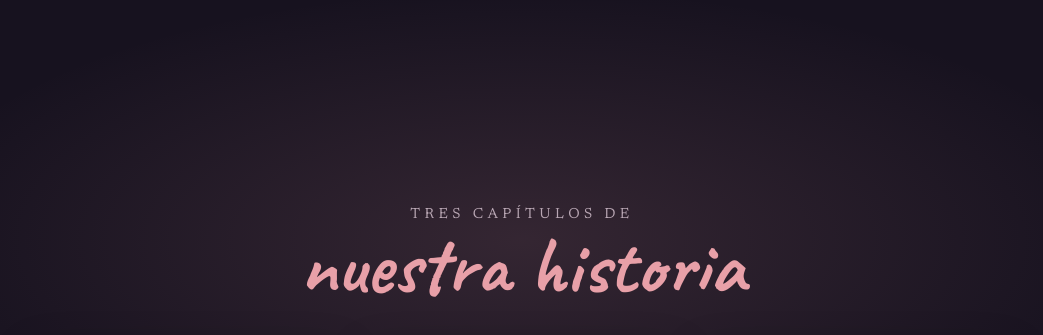
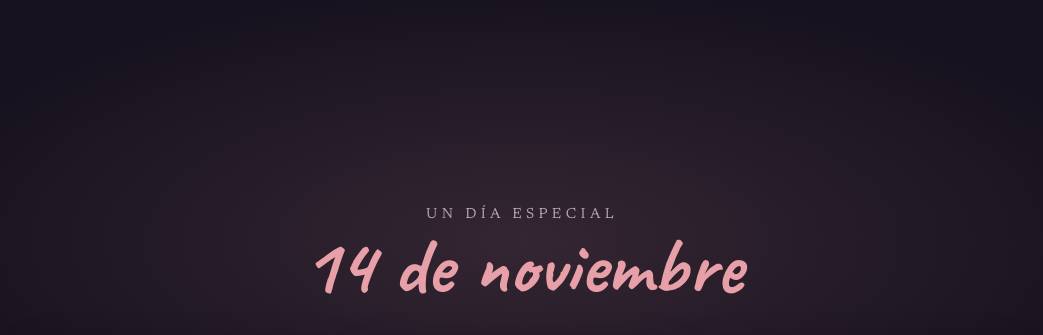
Before and after one commit to Fabio2305/Invitacion, a plain HTML site: page index.html in a window 1280 px wide. Shown: the top 335 px of the page, without its empty margins (118-1161 px from the left). Drawn offline with Linux system fonts and the light colour scheme.

Commit message:
Inicio: título con la fecha, 14 de noviembre
Co-Authored-By: Claude Opus 5.5 <noreply@anthropic.com>
Claude-Session: https://claude.ai/code/session_01WqeuTAJcrPEzumkahj6Rcc

```diff
--- a/index.html
+++ b/index.html
@@ -3,16 +3,16 @@
 <head>
 <meta charset="utf-8">
 <meta name="viewport" content="width=device-width, initial-scale=1, viewport-fit=cover">
-<title>Nuestra historia</title>
-<meta name="description" content="Tres capítulos de nuestra historia.">
+<title>14 de noviembre</title>
+<meta name="description" content="Un día especial.">
 <meta name="theme-color" content="#17121f">
 <meta name="apple-mobile-web-app-capable" content="yes">
 <meta name="mobile-web-app-capable" content="yes">
 <meta name="apple-mobile-web-app-status-bar-style" content="black-translucent">
-<meta name="apple-mobile-web-app-title" content="Para ti">
+<meta name="apple-mobile-web-app-title" content="14 de noviembre">
 <link rel="apple-touch-icon" href="icono.png">
 <link rel="icon" type="image/png" href="icono.png">
-<meta property="og:title" content="Tres capítulos de nuestra historia">
+<meta property="og:title" content="14 de noviembre · Un día especial">
 <meta property="og:description" content="La carta, el frasco y el libro.">
 <meta property="og:type" content="website">
 <meta property="og:image" content="https://fabio2305.github.io/Invitacion/vista-previa.png">
@@ -109,8 +109,8 @@ h1 { margin: 0; font-family: var(--font-hand); font-weight: 700; font-size: clam
 <body>
 <div id="app">
   <header>
-    <span class="k">Tres capítulos de</span>
-    <h1>nuestra historia</h1>
+    <span class="k">Un día especial</span>
+    <h1>14 de noviembre</h1>
   </header>
 
   <ol class="cards">
```
Also changed, not shown: vista-previa.png.
